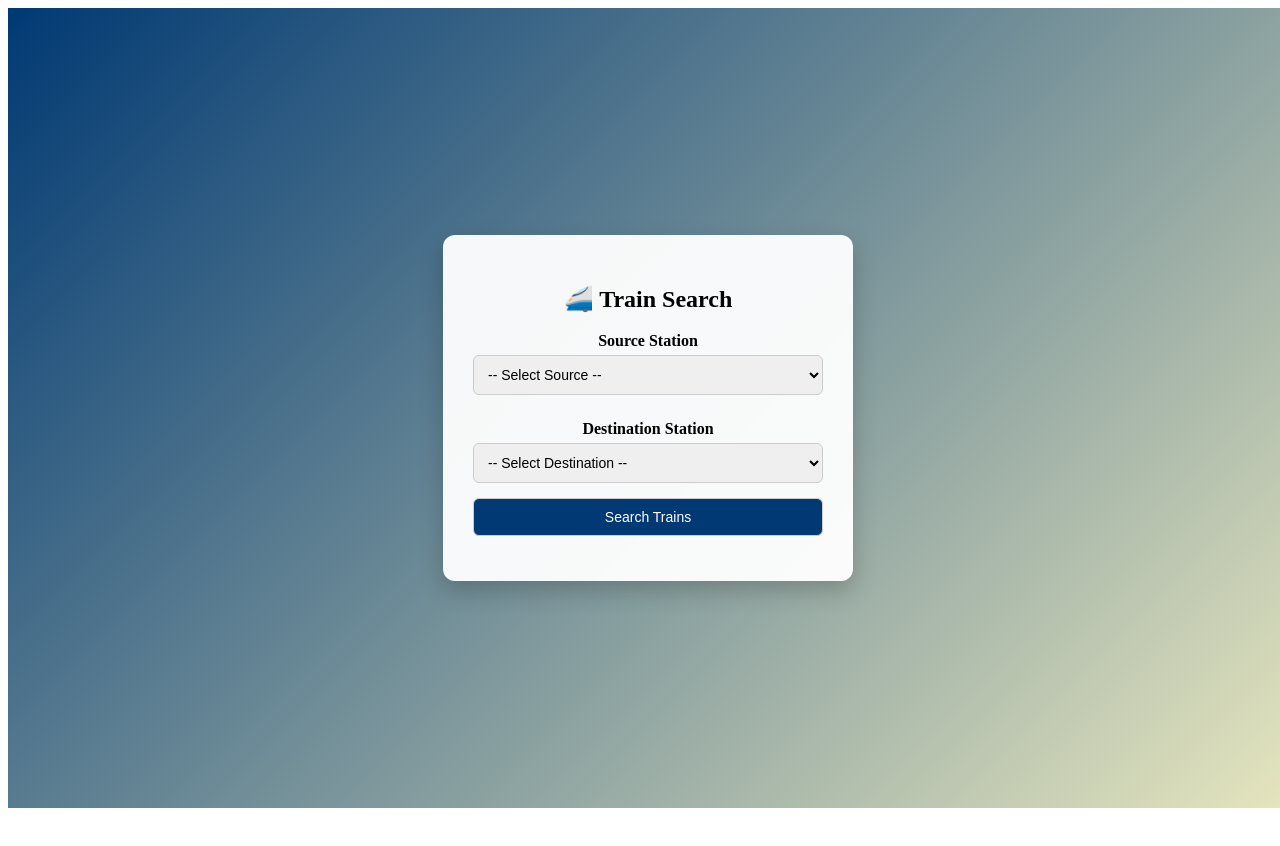
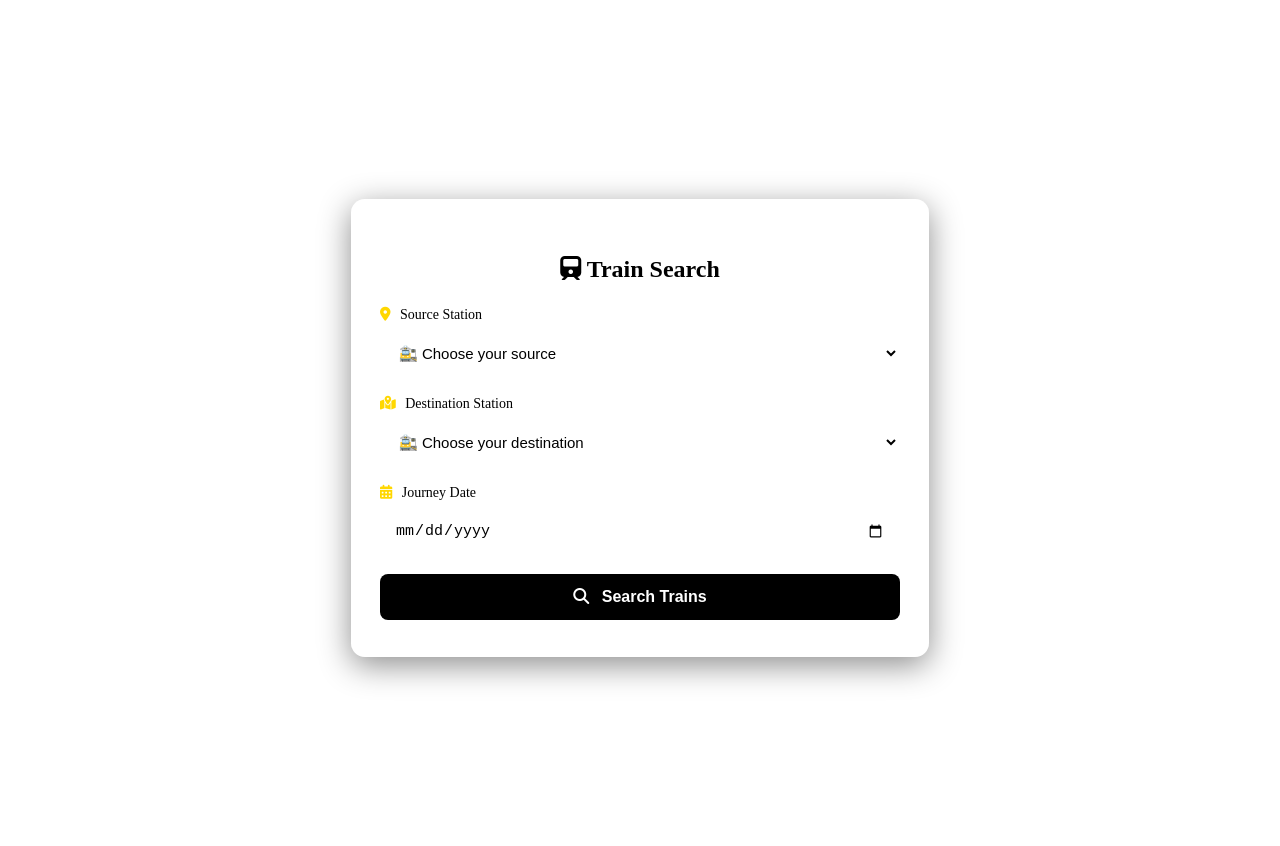
Before and after one commit to YashPrime-02/IRCTC-IMPROVISED-CLONE, an Angular app in the folder train-ticket-frontend/: page /train-search in a window 1280 px wide. Shown: the top 846 px of the page. Before the commit the page ends 816 px from the top, so only its background shows below. Built offline with nearby package versions, Linux system fonts and the light colour scheme; sample sign-in values are in the browser's storage.

Commit message:
Updated card issue

```diff
--- a/train-ticket-frontend/src/app/train-search/train-search/train-search.component.css
+++ b/train-ticket-frontend/src/app/train-search/train-search/train-search.component.css
@@ -1,146 +1,267 @@
 :root {
-  --x: 50vw;
-  --y: 50vh;
+  --primary: #003366;
+  --accent: #0078d4;
+  --light-bg: rgba(255, 255, 255, 0.08);
+  --blur: blur(18px);
+  --border: rgba(255, 255, 255, 0.2);
 }
 
-html, body {
+body, html {
   margin: 0;
   padding: 0;
-  width: 100vw;
-  height: 100vh;
-  overflow: hidden;
-  position: relative;
   font-family: 'Segoe UI', sans-serif;
+  background: linear-gradient(135deg, #001f3f, #0074D9);
+  height: 100%;
+  overflow-x: hidden;
 }
 
 .page-container {
-  width: 100vw;
-  height: 100vh;
-  background: linear-gradient(135deg, #003973, #E5E5BE);
   display: flex;
   align-items: center;
   justify-content: center;
-  box-sizing: border-box;
+  min-height: 100vh;
+  padding: 20px;
+}
+
+/* Card Container */
+.glass-card {
+  background: var(--light-bg);
+  border: 1px solid var(--border);
+  border-radius: 14px;
+  backdrop-filter: var(--blur);
+  -webkit-backdrop-filter: var(--blur);
+  box-shadow: 0 8px 32px rgba(0, 0, 0, 0.25);
+  color: black;
+}
+
+/* Form Box */
+.form-box {
+  width: 100%;
+  max-width: 520px;
+  padding: 36px 28px;
+  animation: fadeSlideUp 0.6s ease-out;
   position: relative;
 }
 
-.form-box {
-  background-color: rgba(255, 255, 255, 0.95);
-  padding: 30px;
-  border-radius: 12px;
-  box-shadow: 0 10px 25px rgba(0, 0, 0, 0.2);
-  width: 350px;
+.form-box h2 {
   text-align: center;
-  animation: fadeIn 0.6s ease-in-out;
+  color: black;
+  font-size: 24px;
+  margin-bottom: 24px;
+  text-shadow: 0 0 6px rgba(255, 255, 255, 0.2);
 }
 
-label {
-  display: block;
-  margin: 10px 0 5px;
-  font-weight: bold;
+/* Input & Select Styles */
+.form-group {
+  margin-bottom: 20px;
+  display: flex;
+  flex-direction: column;
 }
 
-select, button {
-  width: 100%;
-  padding: 10px;
-  margin-bottom: 15px;
-  border-radius: 6px;
-  border: 1px solid #ccc;
+.form-group label {
+  margin-bottom: 8px;
   font-size: 14px;
-  box-sizing: border-box;
+  font-weight: 500;
+  color: black;
 }
 
+.form-group i {
+  margin-right: 6px;
+  color: #ffd700;
+}
+
+input[type="date"],
+select {
+  padding: 12px 14px;
+  border-radius: 8px;
+  border: 1px solid black;
+  font-size: 15px;
+  background-color: rgba(255, 255, 255, 0.1);
+  color: black;
+  outline: none;
+  transition: all 0.3s ease;
+}
+
+input[type="date"]:focus,
+select:focus {
+  border-color: var(--accent);
+  background-color: rgba(255, 255, 255, 0.2);
+  box-shadow: 0 0 10px rgba(0, 120, 212, 0.4);
+}
+
+/* Button */
 button {
-  background-color: #003973;
+  background: black;
+  border: none;
+  width: 100%;
+  padding: 14px;
+  font-size: 16px;
+  font-weight: 600;
   color: white;
+  border-radius: 8px;
   cursor: pointer;
   transition: background 0.3s ease;
 }
 
-button:hover {
-  background-color: #002752;
+button i {
+  margin-right: 8px;
 }
 
+button:hover {
+  background: #005bb5;
+}
+
+/* Train Modal */
 .train-modal {
   position: fixed;
-  top: 0;
-  left: 0;
-  width: 100vw;
-  height: 100vh;
-  background: rgba(0, 0, 0, 0.75);
-  backdrop-filter: blur(6px);
+  inset: 0;
+  background: rgba(0, 0, 0, 0.6);
+  backdrop-filter: blur(10px);
   display: flex;
   align-items: center;
   justify-content: center;
-  z-index: 9999;
+  z-index: 1000;
   animation: fadeIn 0.4s ease-in-out;
 }
 
 .modal-content {
-  background: #fff;
+  max-width: 900px;
   width: 90%;
-  max-width: 900px;
   max-height: 90vh;
-  padding: 30px;
-  border-radius: 12px;
   overflow-y: auto;
-  position: relative;
-  animation: fadeInSmooth 0.6s ease-in-out;
+  padding: 32px;
+  border-radius: 14px;
+  color: #fff;
+  animation: fadeSlideUp 0.5s ease;
 }
 
 .close-btn {
   position: absolute;
-  top: 15px;
+  top: 16px;
   right: 20px;
-  background: #003973;
-  color: white;
+  background: var(--accent);
+  color: #fff;
   border: none;
   border-radius: 50%;
-  padding: 8px 12px;
   font-size: 18px;
+  width: 36px;
+  height: 36px;
   cursor: pointer;
   transition: background 0.3s;
 }
 
 .close-btn:hover {
-  background: #002752;
+  background: #004a94;
 }
 
+/* Train Card Grid */
 .train-card-container {
   display: flex;
   flex-wrap: wrap;
   gap: 16px;
-  margin-top: 20px;
+  margin-top: 24px;
 }
 
 .train-card {
-  flex: 1 1 calc(33.333% - 16px);
+  flex: 1 1 calc(33% - 16px);
   min-width: 260px;
-  background: #f1f1f1;
-  padding: 10px 15px;
-  border-radius: 6px;
-  box-shadow: 0 2px 6px rgba(0, 0, 0, 0.1);
-  animation: fadeInSmooth 0.5s ease;
+  background: rgba(255, 255, 255, 0.1);
+  padding: 16px;
+  border-radius: 10px;
+  box-shadow: 0 4px 12px rgba(255, 255, 255, 0.05);
+  animation: fadeIn 0.5s ease-in;
 }
 
+/* No Results */
 .no-results {
-  position: absolute;
-  bottom: 20px;
-  left: 50%;
-  transform: translateX(-50%);
-  background: #ffffffcc;
-  padding: 12px 20px;
-  border-radius: 8px;
-  color: #333;
+  text-align: center;
+  margin-top: 20px;
+  padding: 16px 20px;
+  border-radius: 10px;
+  color: #fff;
   font-weight: bold;
+  background: rgba(255, 255, 255, 0.1);
+  animation: fadeSlideUp 0.6s ease-in-out;
+}
+
+/* Progress Bar */
+.progress-bar {
+  margin-top: 16px;
+  width: 100%;
+  height: 6px;
+  background: rgba(255, 255, 255, 0.1);
+  border-radius: 6px;
+  overflow: hidden;
+  position: relative;
+}
+
+.progress-bar .bar {
+  width: 0;
+  height: 100%;
+  background: linear-gradient(90deg, #00c6ff, #0072ff);
+  animation: progressLoad 2s linear infinite;
+}
+
+@keyframes progressLoad {
+  0% { width: 0%; }
+  50% { width: 60%; }
+  100% { width: 100%; }
+}
+
+/* Animations */
+@keyframes fadeSlideUp {
+  from {
+    opacity: 0;
+    transform: translateY(18px);
+  }
+  to {
+    opacity: 1;
+    transform: translateY(0);
+  }
 }
 
 @keyframes fadeIn {
-  from { opacity: 0; transform: translateY(20px); }
-  to { opacity: 1; transform: translateY(0); }
+  from {
+    opacity: 0;
+  }
+  to {
+    opacity: 1;
+  }
+}
+/* 🌌 DARK GRADIENT BACKGROUND WITH ANIMATION */
+html, body {
+  background: linear-gradient(135deg, #0f2027, #203a43, #2c5364) !important;
+  background-size: 400% 400% !important;
+  animation: bgShift 20s ease infinite !important;
 }
 
-@keyframes fadeInSmooth {
-  from { opacity: 0; transform: scale(0.98); }
-  to { opacity: 1; transform: scale(1); }
+@keyframes bgShift {
+  0% { background-position: 0% 50%; }
+  50% { background-position: 100% 50%; }
+  100% { background-position: 0% 50%; }
 }
+
+/* 🔳 GLASS EFFECT FOR FORM & MODAL */
+.form-box,
+.modal-content {
+  background: rgba(255, 255, 255, 0.08) !important;
+  backdrop-filter: blur(14px) !important;
+  -webkit-backdrop-filter: blur(14px) !important;
+  border: 1px solid rgba(255, 255, 255, 0.2) !important;
+  box-shadow: 0 8px 32px rgba(0, 0, 0, 0.45) !important;
+  color: #f8f8f8 !important;
+}
+
+/* ✏️ INPUT FIELDS - BRIGHT & CLEAN */
+.form-box select,
+.form-box input[type="date"] {
+  background: rgba(255, 255, 255, 0.12) !important;
+
+  border: 1px solid rgba(255, 255, 255, 0.3) !important;
+}
+
+/* 🟤 MODAL BACKDROP */
+.train-modal {
+  background: rgba(0, 0, 0, 0.85) !important;
+  backdrop-filter: blur(5px) !important;
+}
--- a/train-ticket-frontend/src/app/train-search/train-search/train-search.component.html
+++ b/train-ticket-frontend/src/app/train-search/train-search/train-search.component.html
@@ -1,44 +1,68 @@
 <div class="page-container">
-  <div class="form-box">
-    <h2>🚄 Train Search</h2>
+  <div class="form-box glass-card">
+    <!-- Heading -->
+    <h2><i class="fas fa-train"></i> Train Search</h2>
 
-    <label for="source">Source Station</label>
+    <!-- Source -->
+    <div class="form-group">
+      <label for="source"><i class="fas fa-map-marker-alt"></i> Source Station</label>
       <select id="source" #sourceRef>
-      <option value="">-- Select Source --</option>
+        <option value="">🚉 Choose your source</option>
         <option *ngFor="let s of stations" [value]="s.stationCode">
           {{ s.stationName }} ({{ s.stationCode }})
         </option>
       </select>
+    </div>
 
-    <label for="destination">Destination Station</label>
+    <!-- Destination -->
+    <div class="form-group">
+      <label for="destination"><i class="fas fa-map-marked-alt"></i> Destination Station</label>
       <select id="destination" #destinationRef>
-      <option value="">-- Select Destination --</option>
+        <option value="">🚉 Choose your destination</option>
         <option *ngFor="let s of stations" [value]="s.stationCode">
           {{ s.stationName }} ({{ s.stationCode }})
         </option>
       </select>
-
-    <button (click)="onSearch(sourceRef.value, destinationRef.value)">Search Trains</button>
     </div>
 
-  <!-- MODAL Result -->
+    <!-- Date -->
+    <div class="form-group">
+      <label for="journeyDate"><i class="fas fa-calendar-alt"></i> Journey Date</label>
+      <input type="date" id="journeyDate" [(ngModel)]="selectedDate" />
+    </div>
+
+    <!-- Search Button -->
+    <button (click)="onSearch(sourceRef.value, destinationRef.value)">
+      <i class="fas fa-search"></i> Search Trains
+    </button>
+
+    <!-- Progress Bar and Loader -->
+    <div *ngIf="loading" class="loading-container">
+      <i class="fas fa-spinner fa-spin loader-icon"></i>
+      <div class="progress-bar">
+        <div class="bar"></div>
+      </div>
+    </div>
+  </div>
+
+  <!-- Modal -->
   <div class="train-modal" *ngIf="trains.length > 0 && showModal">
-    <div class="modal-content">
+    <div class="modal-content glass-card">
       <button class="close-btn" (click)="closeModal()">❌</button>
-      <h2>🚆 Available Trains ({{ trains.length }})</h2>
+      <h2><i class="fas fa-list-ul"></i> Available Trains ({{ trains.length }})</h2>
 
       <div class="train-card-container">
-        <div *ngFor="let train of trains" class="train-card fade-in">
+        <div *ngFor="let train of trains" class="train-card">
           <p><strong>{{ train.trainName }}</strong></p>
-          <p>🕐 Departure: {{ train.departureTime }} | Arrival: {{ train.arrivalTime }}</p>
-          <p>⏱ Duration: {{ train.duration }}</p>
+          <p><i class="fas fa-clock"></i> {{ train.departureTime }} → {{ train.arrivalTime }}</p>
+          <p><i class="fas fa-hourglass-half"></i> Duration: {{ train.duration }}</p>
         </div>
       </div>
     </div>
   </div>
 
   <!-- No Results -->
-  <div *ngIf="searched && trains.length === 0" class="no-results">
-    <p>No trains found for the selected route.</p>
+  <div *ngIf="searched && trains.length === 0" class="no-results glass-card">
+    <p>🚫 No trains found for the selected route on {{ selectedDate || 'the selected date' }}.</p>
   </div>
 </div>
--- a/train-ticket-frontend/src/app/train-search/train-search/train-search.component.ts
+++ b/train-ticket-frontend/src/app/train-search/train-search/train-search.component.ts
@@ -31,6 +31,8 @@ export class TrainSearchComponent implements OnInit {
   trains: Train[] = [];
   searched: boolean = false;
   showModal: boolean = false;
+  loading: boolean = false;
+  selectedDate: string = ''; // Journey date
 
   constructor(private http: HttpClient) {}
 
@@ -39,9 +41,6 @@ export class TrainSearchComponent implements OnInit {
       next: data => {
         this.stations = data.stations;
         this.trainsList = data.trains;
-
-        console.log("✅ Stations loaded:", this.stations);
-        console.log("✅ Trains loaded:", this.trainsList);
       },
       error: err => {
         console.error('❌ Error loading JSON:', err);
@@ -50,8 +49,12 @@ export class TrainSearchComponent implements OnInit {
   }
 
   onSearch(source: string, destination: string): void {
-    this.searched = true;
+    this.searched = false;
+    this.trains = [];
+    this.loading = true;
+    this.showModal = false;
 
+    setTimeout(() => {
       if (!source && !destination) {
         this.trains = this.trainsList;
       } else if (source && destination) {
@@ -64,7 +67,10 @@ export class TrainSearchComponent implements OnInit {
         this.trains = this.trainsList.filter(t => t.destinationCode === destination);
       }
 
+      this.searched = true;
+      this.loading = false;
       this.showModal = this.trains.length > 0;
+    }, 1000); // Simulate network delay
   }
 
   closeModal(): void {
--- a/train-ticket-frontend/src/index.html
+++ b/train-ticket-frontend/src/index.html
@@ -6,6 +6,9 @@
   <base href="/">
   <meta name="viewport" content="width=device-width, initial-scale=1">
   <link rel="icon" type="image/x-icon" href="assets/favicon-32x32.png">
+  <link rel="stylesheet" href="https://cdnjs.cloudflare.com/ajax/libs/font-awesome/6.5.0/css/all.min.css">
+
+
 </head>
 <body>
   <app-root></app-root>
```
Lines whose indentation alone changed are shown as unchanged.
